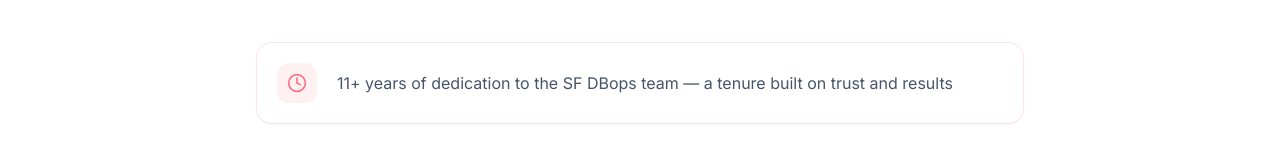
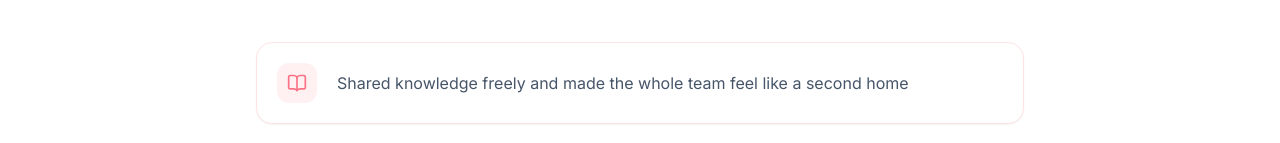
Before and after one commit to mariasher001/farewell-website, a Next.js app: page / in a window 1280 px wide. Shown: the part 2370-2513 px from the top of the page. Built offline with nearby package versions, Linux system fonts and the light colour scheme; no server answers; the database is empty.

Commit message:
feat: replace 11+ years highlight with knowledge sharing

```diff
--- a/components/Highlights.tsx
+++ b/components/Highlights.tsx
@@ -1,10 +1,10 @@
 'use client'
 
 import { motion } from 'framer-motion'
-import { Clock, Code2, Flame, Heart, MapPin, Users } from 'lucide-react'
+import { BookOpen, Code2, Flame, Heart, MapPin, Users } from 'lucide-react'
 
 const highlights = [
-  { Icon: Clock,  text: '11+ years of dedication to the SF DBops team — a tenure built on trust and results' },
+  { Icon: BookOpen, text: 'Shared knowledge freely and made the whole team feel like a second home' },
   { Icon: Flame,  text: 'Brought the kind of tenacity and drive the whole team fed off, every single day' },
   { Icon: Heart,  text: 'Made every newcomer feel at home from the very first day on site' },
   { Icon: Code2,  text: 'Made performance feel personal — left every system better than you found it' },
```
